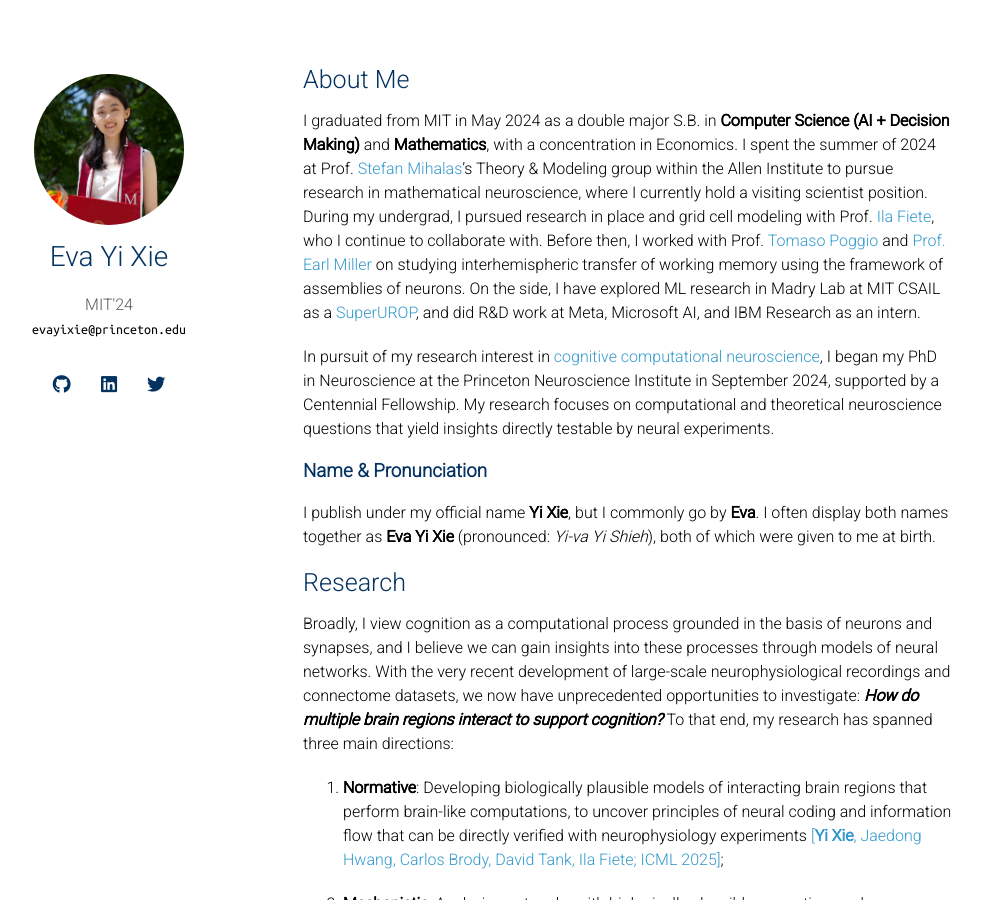
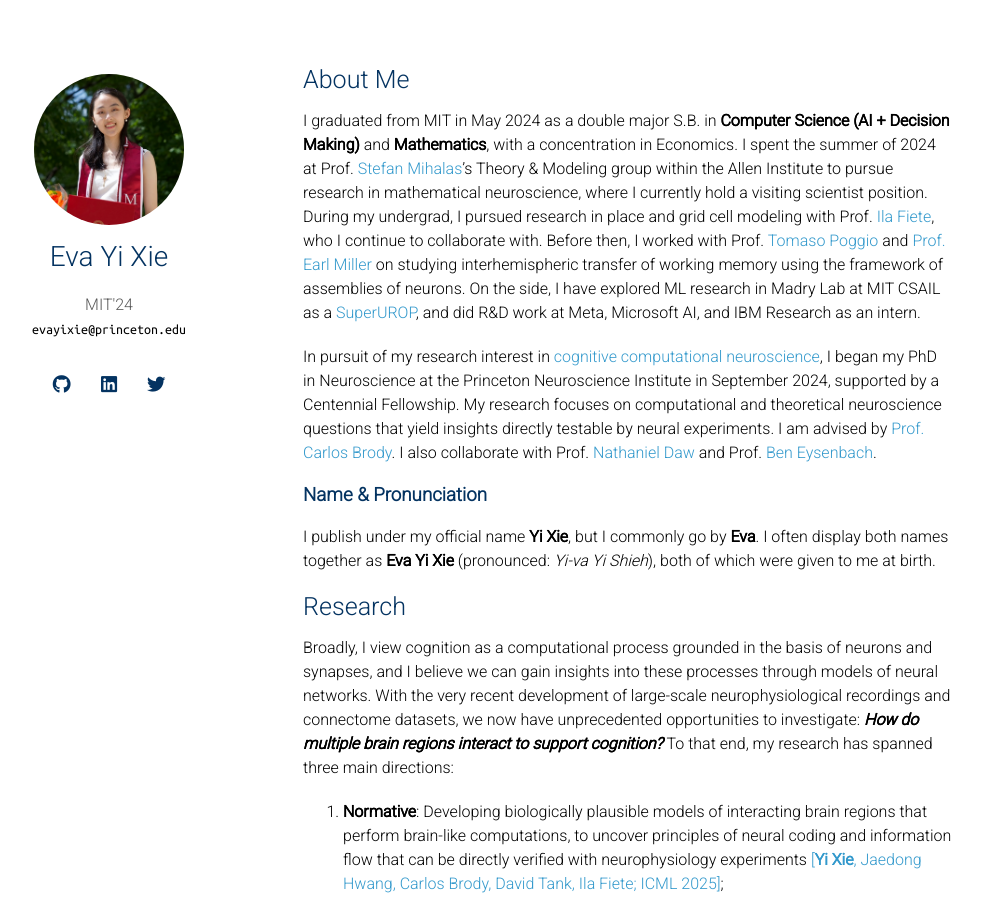
Before and after one commit to minzsiure/minzsiure.github.io, a Jekyll site: the page built from index.md, in a window 1280 px wide and 900 px high. Shown: the whole window, without its empty margins (167-1149 px from the left). Built offline with Jekyll 4.4.1, drawn with Linux system fonts in a browser that asks for light colours; nearby versions of some CDN libraries; a style sheet for code colours, icons or effects is not loaded; our own code applies the rules of GitHub Pages for plain Markdown files.

Commit message:
advising

```diff
--- a/index.md
+++ b/index.md
@@ -6,7 +6,7 @@ layout: homepage
 
 I graduated from MIT in May 2024 as a double major S.B. in <b>Computer Science (AI + Decision Making)</b> and <b>Mathematics</b>, with a concentration in Economics. I spent the summer of 2024 at Prof.  <a href="https://alleninstitute.org/person/stefan-mihalas/" target=_blank> Stefan Mihalas</a>'s Theory & Modeling group within the Allen Institute to pursue research in mathematical neuroscience, where I currently hold a visiting scientist position. During my undergrad, I pursued research in place and grid cell modeling with Prof. <a href="https://fietelab.mit.edu/people/" target=_blank>Ila Fiete</a>, who I continue to collaborate with. Before then, I worked with Prof. <a href="https://mcgovern.mit.edu/profile/tomaso-poggio/" target=_blank>Tomaso Poggio</a> and <a href="https://ekmillerlab.mit.edu/earl-miller/" target=_blank>Prof. Earl Miller</a> on studying interhemispheric transfer of working memory using the framework of assemblies of neurons. On the side, I have explored ML research in Madry Lab at MIT CSAIL as a [SuperUROP](https://superurop.mit.edu/scholars/eva-yi-xie/), and did R&D work at Meta, Microsoft AI, and IBM Research as an intern. <br>
 
-In pursuit of my research interest in <a href="https://www.nature.com/articles/s41593-018-0210-5#:~:text=The%20goal%20of%20cognitive%20computational,perform%20real%2Dworld%20cognitive%20tasks" target="_blank">cognitive computational neuroscience</a>, I began my PhD in Neuroscience at the Princeton Neuroscience Institute in September 2024, supported by a Centennial Fellowship. My research focuses on computational and theoretical neuroscience questions that yield insights directly testable by neural experiments.
+In pursuit of my research interest in <a href="https://www.nature.com/articles/s41593-018-0210-5#:~:text=The%20goal%20of%20cognitive%20computational,perform%20real%2Dworld%20cognitive%20tasks" target="_blank">cognitive computational neuroscience</a>, I began my PhD in Neuroscience at the Princeton Neuroscience Institute in September 2024, supported by a Centennial Fellowship. My research focuses on computational and theoretical neuroscience questions that yield insights directly testable by neural experiments. I am advised by <a href="https://pni.princeton.edu/people/carlos-brody" targerg=_blank>Prof. Carlos Brody</a>. I also collaborate with Prof. <a href="https://psychology.princeton.edu/people/nathaniel-daw" targerg=_blank>Nathaniel Daw</a> and Prof. <a href="https://ben-eysenbach.github.io/" targerg=_blank>Ben Eysenbach</a>.
 <!-- I currently work with Profs. <a href="https://brodylab.org/" target="_blank">Carlos Brody</a>, <a href="https://dawlab.princeton.edu/" target="_blank">Nathaniel Daw</a>, and <a href="https://ben-eysenbach.github.io/" target="_blank">Ben Eysenbach</a>, and collaborate with Prof. <a href="https://mcgovern.mit.edu/profile/ila-fiete/" target="_blank">Ila Fiete</a>.
  -->
 
```
